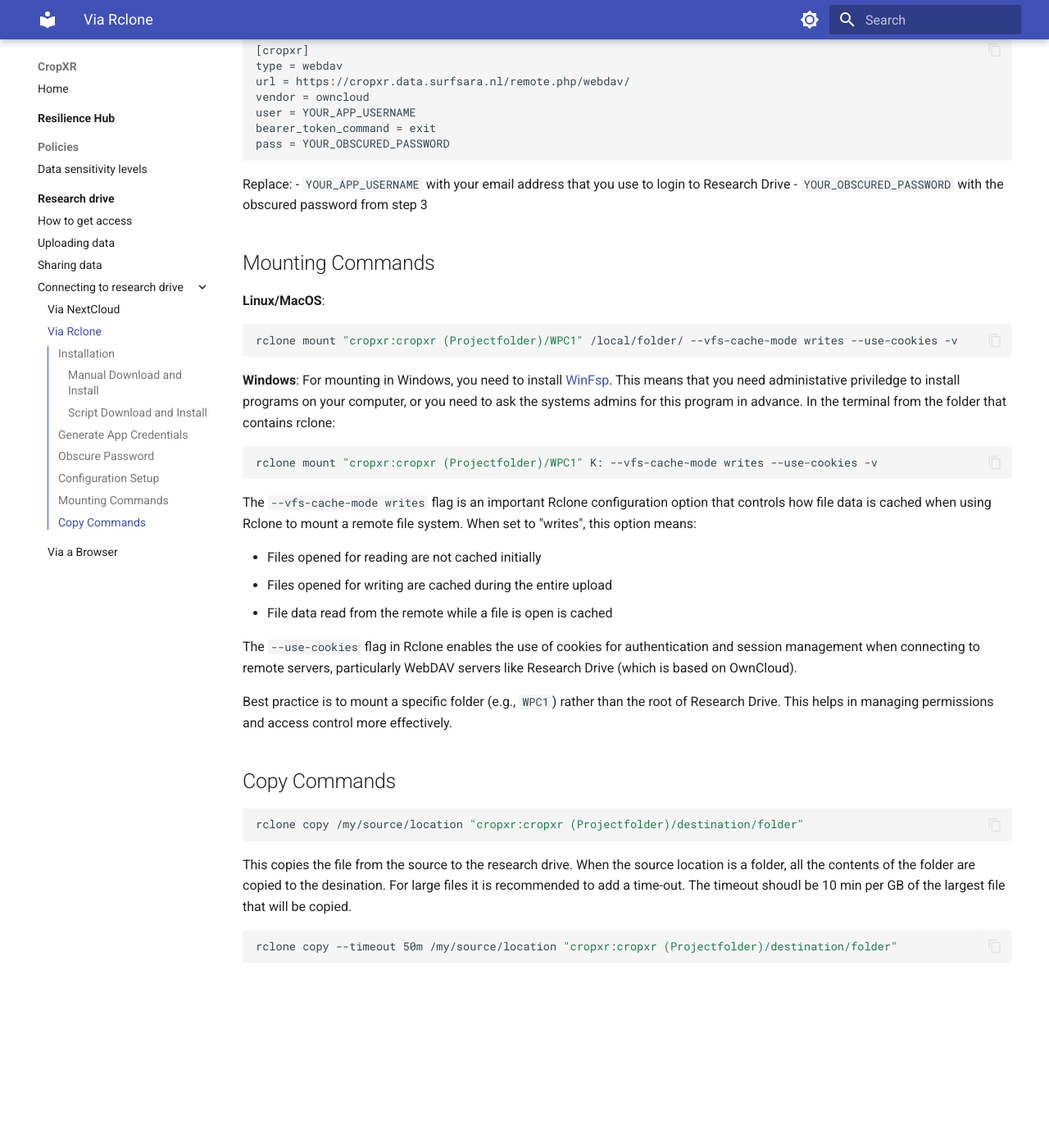
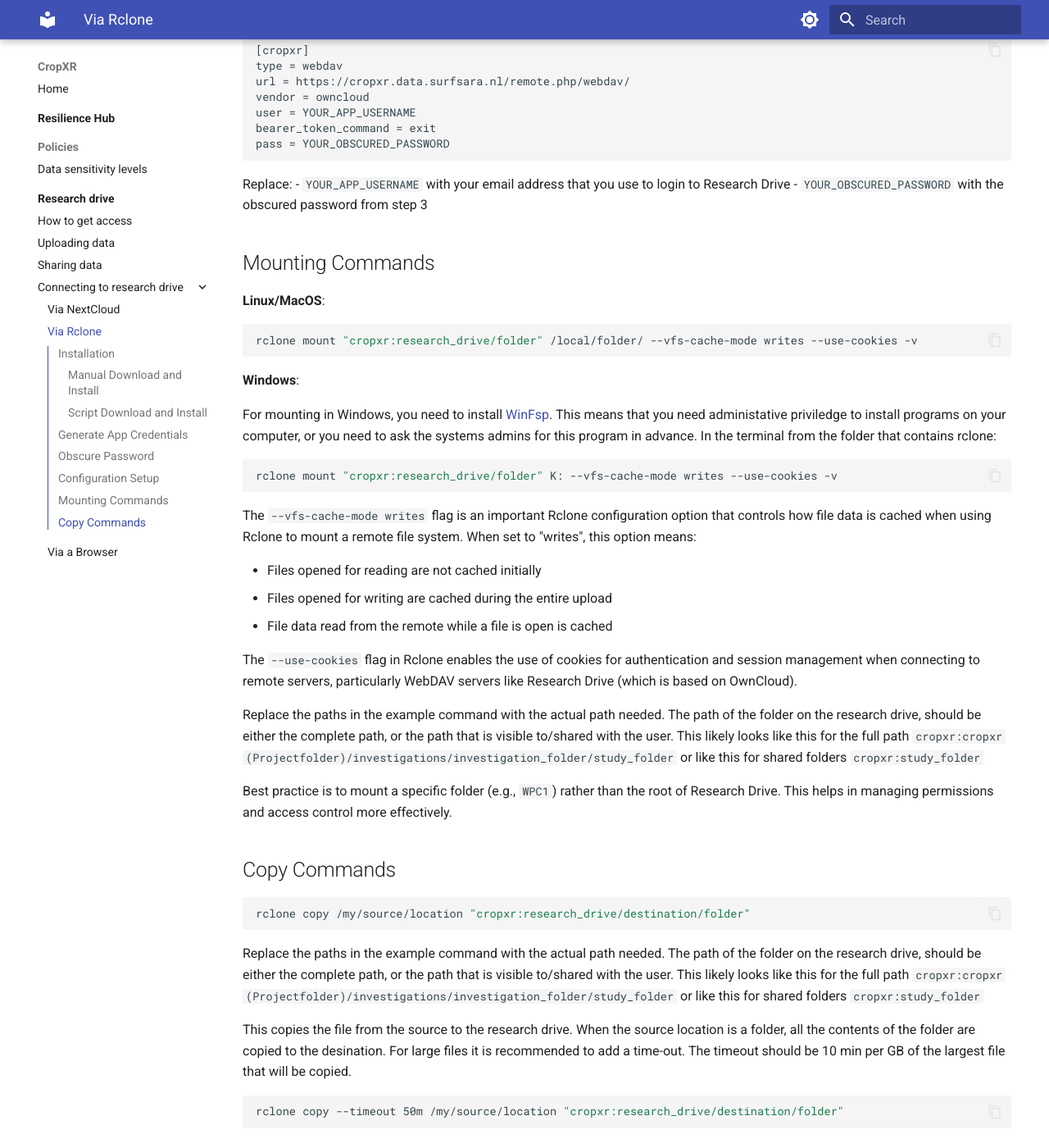
Before and after one commit to CropXR/documentation, an MkDocs documentation site: the page built from docs/research-drive/connecting-to-research-drive/Via-Rclone.md, in a window 1280 px wide and 1400 px high, scrolled down 1439 px. Shown: the whole window at 82% size. Built offline with MkDocs 1.6.1 and Material for MkDocs 9.7.7, drawn with Linux system fonts in a browser that asks for light colours; comment, search, counter and statistics services are not loaded; before the commit the page ends 2637 px from its top, so only the background shows below that.

Commit message:
Update Via-Rclone.md absolute and relative path

````diff
--- a/docs/research-drive/connecting-to-research-drive/Via-Rclone.md
+++ b/docs/research-drive/connecting-to-research-drive/Via-Rclone.md
@@ -54,15 +54,16 @@
 
 **Linux/MacOS**:
 ```bash
-rclone mount "cropxr:cropxr (Projectfolder)/WPC1" /local/folder/ --vfs-cache-mode writes --use-cookies -v
+rclone mount "cropxr:research_drive/folder" /local/folder/ --vfs-cache-mode writes --use-cookies -v
 ```
 
 **Windows**:
+
 For mounting in Windows, you need to install [WinFsp](https://winfsp.dev/). This means that you need administative priviledge to install programs on your computer, or you need to ask the systems admins for this program in advance.
 In the terminal from the folder that contains rclone:
 
 ```bash
-rclone mount "cropxr:cropxr (Projectfolder)/WPC1" K: --vfs-cache-mode writes --use-cookies -v
+rclone mount "cropxr:research_drive/folder" K: --vfs-cache-mode writes --use-cookies -v
 ```
 
 The `--vfs-cache-mode writes` flag is an important Rclone configuration option that controls how file data is cached when using Rclone to mount a remote file system.
@@ -74,17 +75,30 @@
 
 The `--use-cookies` flag in Rclone enables the use of cookies for authentication and session management when connecting to remote servers, particularly WebDAV servers like Research Drive (which is based on OwnCloud).
 
+Replace the paths in the example command with the actual path needed.
+The path of the folder on the research drive, should be either the complete path, or the path that is visible to/shared with the user.
+This likely looks like this for the full path
+`cropxr:cropxr (Projectfolder)/investigations/investigation_folder/study_folder`
+or like this for shared folders
+`cropxr:study_folder`
+
 Best practice is to mount a specific folder (e.g., `WPC1`) rather than the root of Research Drive. This helps in managing permissions and access control more effectively.
 
 
 ## Copy Commands
 ```bash
-rclone copy /my/source/location "cropxr:cropxr (Projectfolder)/destination/folder"
+rclone copy /my/source/location "cropxr:research_drive/destination/folder"
 ```
+Replace the paths in the example command with the actual path needed.
+The path of the folder on the research drive, should be either the complete path, or the path that is visible to/shared with the user.
+This likely looks like this for the full path
+`cropxr:cropxr (Projectfolder)/investigations/investigation_folder/study_folder`
+or like this for shared folders
+`cropxr:study_folder`
 
 This copies the file from the source to the research drive. When the source location is a folder, all the contents of the folder are copied to the desination.
-For large files it is recommended to add a time-out. The timeout shoudl be 10 min per GB of the largest file that will be copied.
+For large files it is recommended to add a time-out. The timeout should be 10 min per GB of the largest file that will be copied.
 
 ```bash
-rclone copy --timeout 50m /my/source/location "cropxr:cropxr (Projectfolder)/destination/folder"
+rclone copy --timeout 50m /my/source/location "cropxr:research_drive/destination/folder"
 ```
````
